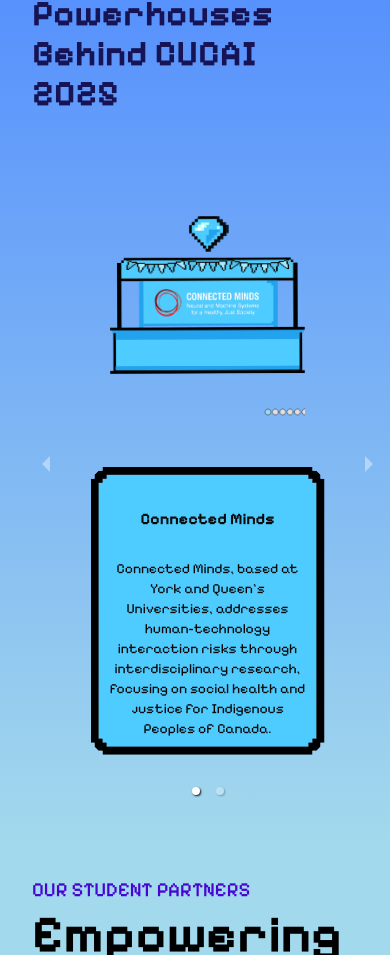
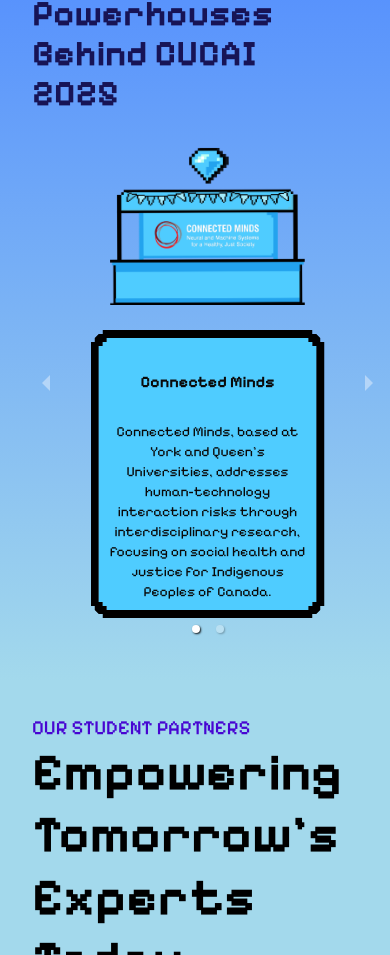
Before and after one commit to SethGA/cucai-2025, a Next.js app: page / in a window 390 px wide. Shown: the part 8513-9468 px from the top of the page. Built offline with nearby package versions, Linux system fonts and the light colour scheme.

Commit message:
svg updated?

```diff
--- a/src/app/(3.5)Powerhouses.tsx
+++ b/src/app/(3.5)Powerhouses.tsx
@@ -67,13 +67,13 @@
                     (<div className="flex flex-col md:flex-row p-8" key={sponsor.name}>
 
                         {/* Booth component */}
-                        <div className="relative max-w-[50vw] min-h-[35vh] flex justify-end mx-auto md:mx-none">
-                            <img src={sponsor.booth} className=""/>
+                        <div className="relative max-w-[50vw] sm:min-h-[35vh] flex justify-end mx-auto md:mx-none">
+                            <img src={sponsor.booth}/>
                         </div>
 
                         {/* Text component */}
                         <div className="relative flex items-end min-h-[35vh] mx-auto md:mx-none">
-                            <div className="pixel-corners--wrapper ml-none md:ml-[5vw] my-[3vh] md:my-none">
+                            <div className="pixel-corners--wrapper ml-none md:ml-[5vw] mt-[3vh] md:mt-none">
                                 <div
                                     className="pixel-corners bg-red-200 p-2 w-[60vw] md:w-[30vw]"
                                     style={{
```
